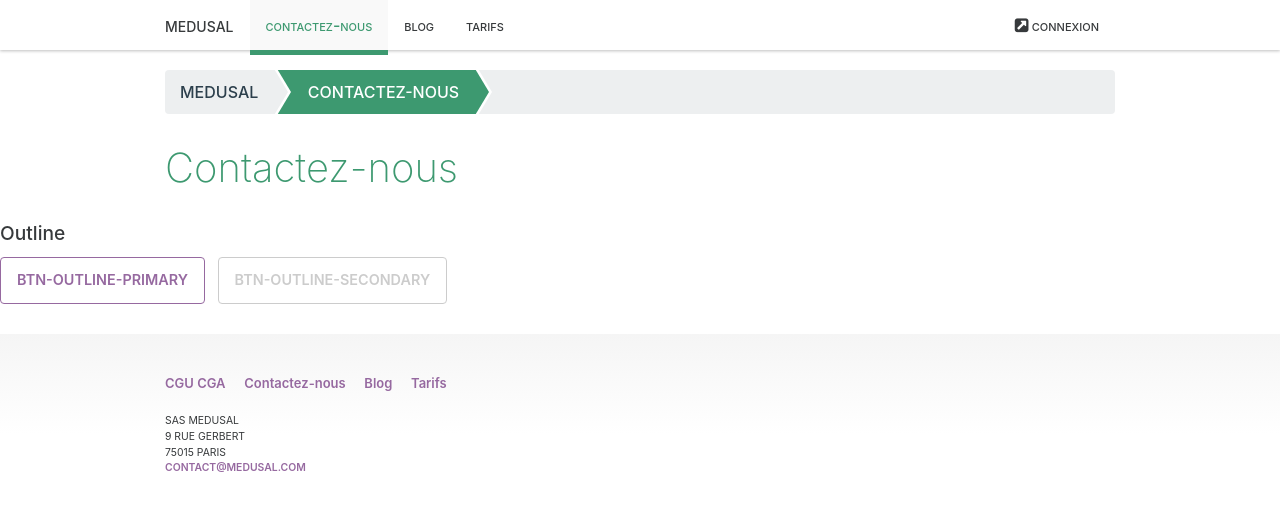
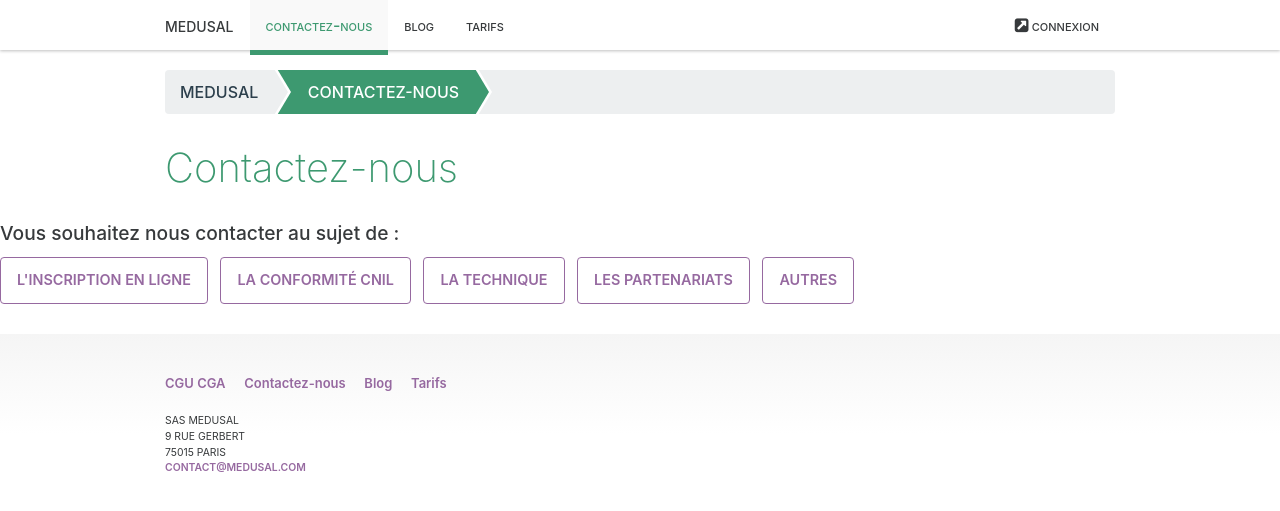
Before and after one commit to medusal/medusal.github.io, a Jekyll site: the page built from _pages/contacts.html, in a window 1280 px wide. Shown: the top 511 px of the page. Built offline with Jekyll 4.4.1, drawn with Linux system fonts in a browser that asks for light colours.

Commit message:
Contacts changes

```diff
--- a/_pages/contacts.html
+++ b/_pages/contacts.html
@@ -9,9 +9,11 @@ noindex: true
 ---
 
 
-<h3>Outline</h3>
+<h3>Vous souhaitez nous contacter au sujet de :</h3>
 <div class="btn-toolbar">
-  <a href="#" class="btn btn-outline-primary">btn-outline-primary</a>
-  <a href="#" class="btn btn-outline-secondary">btn-outline-secondary</a>
-
+  <a href="#" class="btn btn-outline-primary">L'inscription en ligne</a>
+  <a href="#" class="btn btn-outline-primary">La conformité CNIL</a>
+  <a href="#" class="btn btn-outline-primary">La technique</a>
+  <a href="#" class="btn btn-outline-primary">Les partenariats</a>
+  <a href="#" class="btn btn-outline-primary">Autres</a>
 </div>
```
